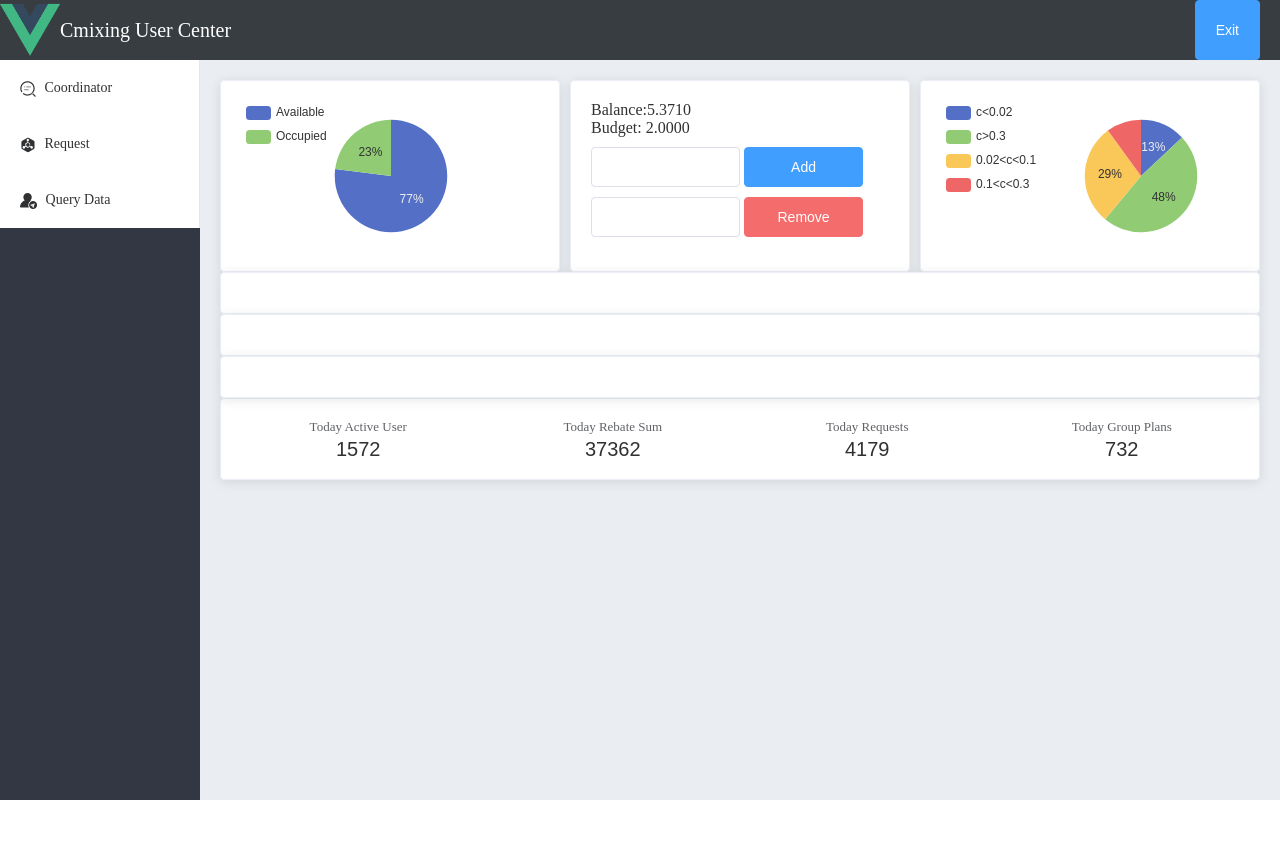
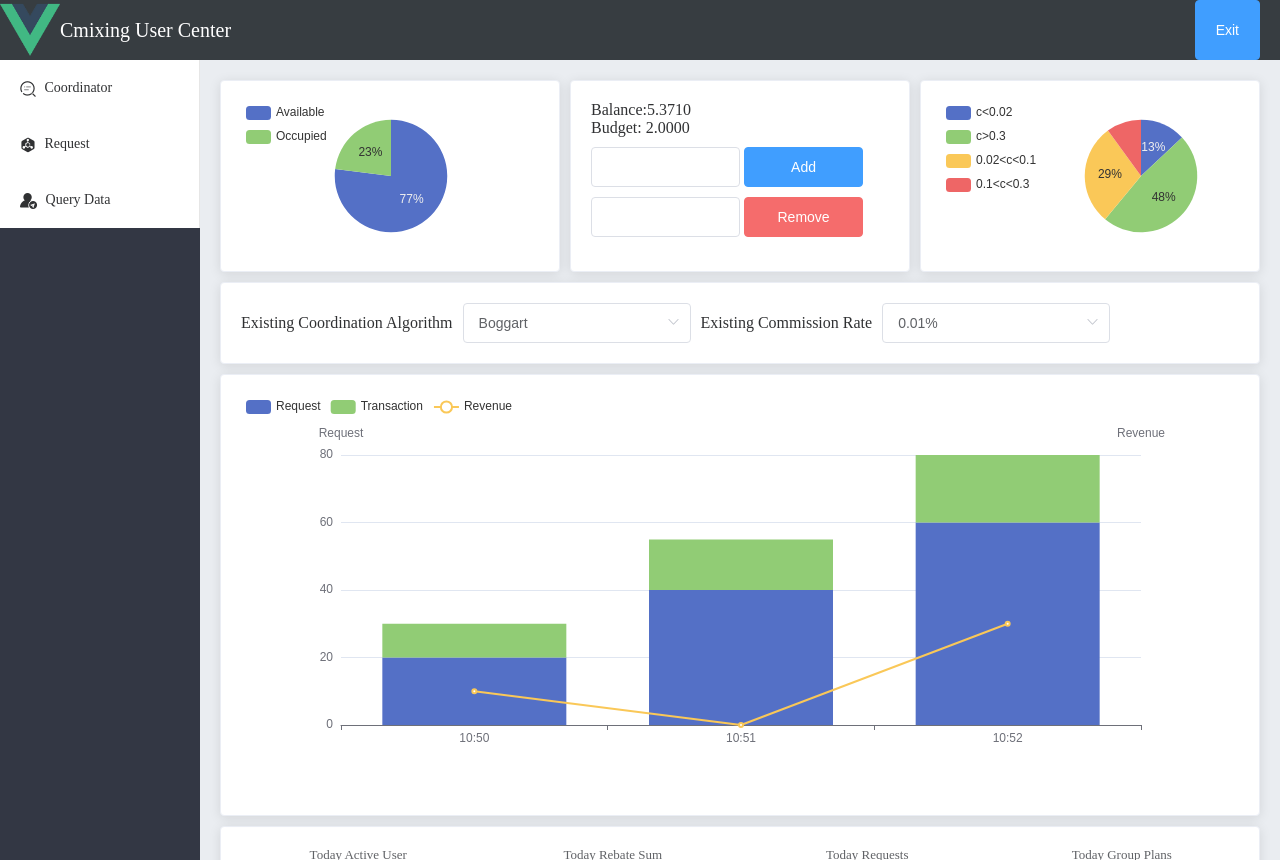
Before and after one commit to yiwei1029/vue-cmix, a Vue app: page /#/coordinator in a window 1280 px wide. Before the commit the page ends 800 px from the top, so only its background shows below. Built offline with nearby package versions, Linux system fonts and the light colour scheme.

Commit message:
Coordinator完成

```diff
--- a/src/components/Coordinator/Coordinator.vue
+++ b/src/components/Coordinator/Coordinator.vue
@@ -3,27 +3,43 @@
         <!-- budget and privacy -->
         <el-row :gutter="10">
             <el-col :span="8"><el-card class="box-card">
-                <div style="width:300px; height:150px"  id="chart1"></div>
+                    <div style="width:300px; height:150px" id="chart1"></div>
                 </el-card></el-col>
             <el-col :span="8"><el-card class="box-card" style="height:190px">
                     <div>Balance:{{ Balance }}</div>
                     <div>Budget: {{ Budget }}</div>
-                <div><el-input style="width:50% ;margin-top:10px"></el-input> <el-button  style="width:40%" type="primary">Add</el-button></div>
-                <div><el-input style="width:50% ;margin-top:10px"></el-input> <el-button style="width:40%" type="danger">Remove</el-button></div>
+                    <div><el-input style="width:50% ;margin-top:10px"></el-input> <el-button style="width:40%"
+                            type="primary">Add</el-button></div>
+                    <div><el-input style="width:50% ;margin-top:10px"></el-input> <el-button style="width:40%"
+                            type="danger">Remove</el-button></div>
                 </el-card></el-col>
             <el-col :span="8"><el-card class="box-card">
-                <div style="width:400px; height:150px"  id="chart2"></div>
+                    <div style="width:400px; height:150px" id="chart2"></div>
                 </el-card></el-col>
         </el-row>
         <!-- algo and commision rate -->
         <el-row :gutter="10">
-            <el-col :span="24"><el-card class="box-card"></el-card></el-col>
-        </el-row><el-row :gutter="10">
-            <el-col :span="24"><el-card class="box-card"></el-card></el-col>
+            <el-col :span="24"><el-card class="box-card">
+                    <span style="margin-right: 10px;">Existing Coordination Algorithm</span>
+                    <el-select v-model="AlgoCurrentPicking" placeholder="select" style="margin-right: 10px;">
+                        <el-option v-for="item in ExistingCoordinationAlgorithm" :key="item" :value="item">
+                        </el-option>
+                    </el-select>
+                    <span style="margin-right: 10px;">Existing Commission Rate</span>
+                    <el-select v-model="RateCurrentPicking" placeholder="select">
+                        <el-option v-for="item in ExistingCommissionRate" :key="item" :value="item">
+                        </el-option>
+                    </el-select>
+                </el-card></el-col>
         </el-row>
+
+
         <!-- chart -->
-        </el-row><el-row :gutter="10">
-            <el-col :span="24"><el-card class="box-card"></el-card></el-col>
+        <el-row :gutter="10">
+            <el-col :span="24"><el-card class="box-card">
+                    <div style="width: 1000px; height: 400px;" id="chart3">
+                    </div>
+                </el-card></el-col>
         </el-row>
         <!-- Stats -->
         <el-card>
@@ -48,8 +64,8 @@ export default {
     name: 'Coordinator',
     data() {
         return {
-            Balance:'5.3710',
-            Budget:'2.0000',
+            Balance: '5.3710',
+            Budget: '2.0000',
             Stats: [
                 { title: 'Today Active User', value: 1572 },
                 { title: 'Today Rebate Sum', value: 37362 },
@@ -57,14 +73,29 @@ export default {
                 { title: 'Today Group Plans', value: 732 }
             ],
             BudgetPct:
-            [{name:'Available',value:77},
-            {name:'Occupied',value:23}],
-            PrivacyPct:[
-                {name:'c<0.02',value:13},
-                {name:'c>0.3',value:48},
-                {name:'0.02<c<0.1',value:29},
-                {name:'0.1<c<0.3',value:10}
-            ]
+                [{ name: 'Available', value: 77 },
+                { name: 'Occupied', value: 23 }],
+            PrivacyPct: [
+                { name: 'c<0.02', value: 13 },
+                { name: 'c>0.3', value: 48 },
+                { name: '0.02<c<0.1', value: 29 },
+                { name: '0.1<c<0.3', value: 10 }
+            ],
+            ExistingCoordinationAlgorithm: [
+                'Boggart',
+                'Algo2',
+                'Algo3'
+            ],
+            AlgoCurrentPicking: 'Boggart',
+            ExistingCommissionRate: ['0.01%', '0.1%', '1%'],
+            RateCurrentPicking: '0.01%',
+            IndicatorByTime: {
+                Request: [{ time: '10:50', value: 20 }, { time: '10:51', value: 40 }, { time: '10:52', value: 60 }],
+                Transaction: [{ time: '10:50', value: 10 }, { time: '10:51', value: 15 }, { time: '10:52', value: 20 }],
+                Revenue: [{ time: '10:50', value: 10 }, { time: '10:51', value: 0 }, { time: '10:52', value: 30 }]
+
+            }
+
 
         }
     },
@@ -73,11 +104,12 @@ export default {
     mounted() {
 
 
-        this.createPieChart('chart1',this.BudgetPct)
-        this.createPieChart('chart2',this.PrivacyPct)
+        this.createPieChart('chart1', this.BudgetPct)
+        this.createPieChart('chart2', this.PrivacyPct)
+        this.createMultiChart('chart3', this.IndicatorByTime, 'time', 'value', ['Request', 'Transaction', 'Revenue'])
     },
     methods: {
-        createPieChart(divName,dataArray){
+        createPieChart(divName, dataArray) {
             var chart = echarts.init(document.getElementById(divName));
             var option = {
                 tooltip: {
@@ -87,7 +119,8 @@ export default {
                 legend: {
                     orient: 'vertical',
                     x: 'left',
-                data: dataArray.map(item=>item.name)
+                    left: 0,
+                    data: dataArray.map(item => item.name)
                 },
                 series: [
                     {
@@ -108,9 +141,55 @@ export default {
                 ]
             }
             chart.setOption(option)
+        },
+        createMultiChart(divName, dataArray, xaxis, yaxis, nameArray) {
+            var chart = echarts.init(document.getElementById(divName))
+            var option = {
+                tooltip: {
+                    formatter: '{a}:{c}  @ {b}'
+                },
+                xAxis: {
+                    data: dataArray[nameArray[0]].map(item => item[xaxis])
+                },
+                legend: {
+                    orient: 'horizontal',
+                    x: 'left',
+                    data: nameArray
+                },
+                yAxis: [{ name: nameArray[0], position: 'left' }, { name: nameArray[2], position: 'right' }],
+                series: [
+                    {
+                        data: dataArray[nameArray[0]].map(item => item[yaxis]),
+                        type: 'bar',
+                        stack: 'y',
+                        name: nameArray[0],
+                        // formatter: '{ d }'
+                    },
+                    {
+                        data: dataArray[nameArray[1]].map(item => item[yaxis]),
+                        type: 'bar',
+                        stack: 'y',
+                        name: nameArray[1]
+
+                    },
+                    {
+                        data: dataArray[nameArray[2]].map(item => item[yaxis]),
+                        type: 'line',
+                        stack: 'x',
+                        name: nameArray[2]
+
+                    }
+                ]
+            }
+            chart.setOption(option)
         }
     }
 }
+
 </script>
 
-<style scoped lang="less"></style>
+<style scoped lang="less">
+.el-card {
+    margin-bottom: 10px;
+}
+</style>
--- a/src/plugins/element.js
+++ b/src/plugins/element.js
@@ -11,6 +11,7 @@ import { Row,Col } from 'element-ui'
 import { Table,TableColumn } from 'element-ui'
 import { InputNumber } from 'element-ui'
 import { Statistic } from 'element-ui'
+import { Select ,Option} from 'element-ui'
 Vue.prototype.$message=Message
 Vue.use(Button)
 Vue.use(Form)
@@ -33,3 +34,5 @@ Vue.use(Table)
 Vue.use(TableColumn)
 Vue.use(InputNumber)
 Vue.use(Statistic)
+Vue.use(Select)
+Vue.use(Option)
```
Lines whose indentation alone changed are shown as unchanged.
